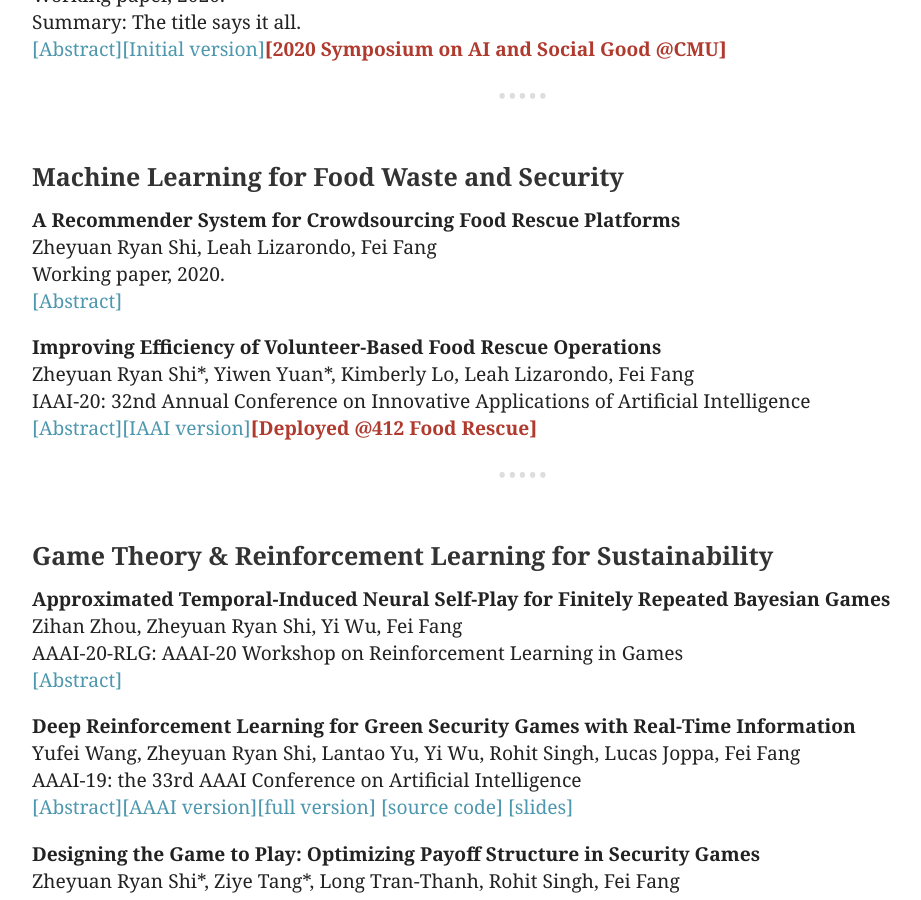
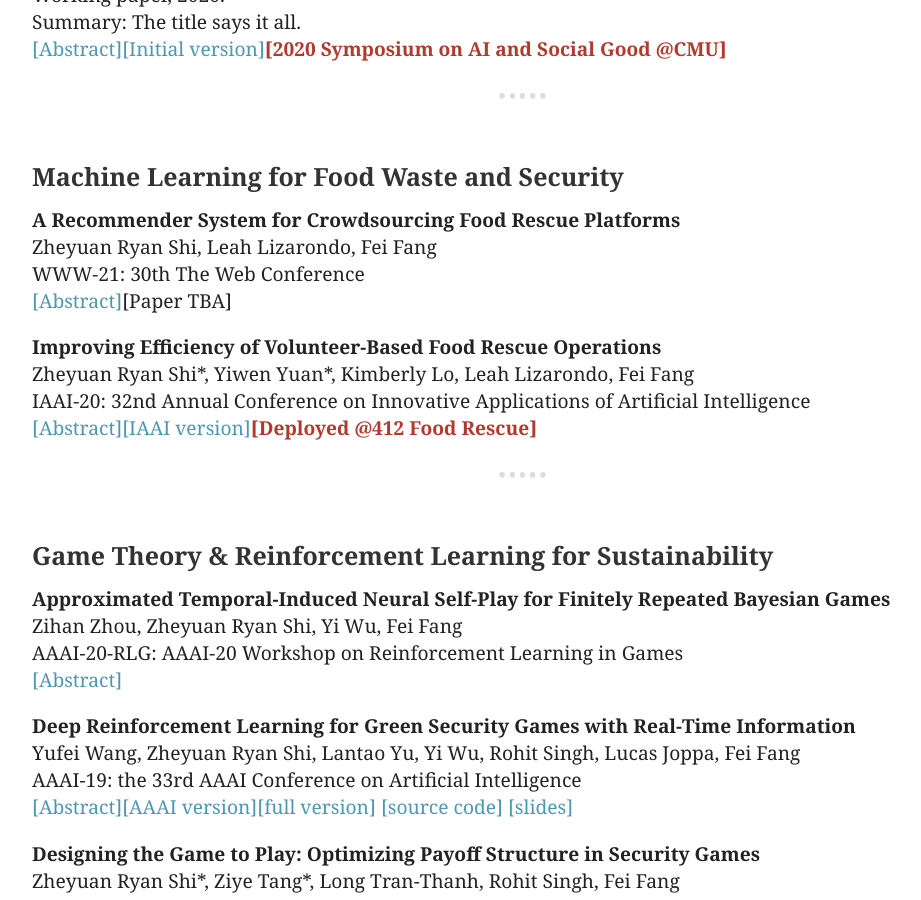
Before and after one commit to ryanzshi/ryanzshi.github.io, a Jekyll site: the page built from index.md, in a window 1280 px wide and 900 px high, scrolled down 940 px. Shown: the whole window, without its empty margins (116-1037 px from the left). Built offline with Jekyll 4.4.1, drawn with Linux system fonts in a browser that asks for light colours.

Commit message:
add www paper

```diff
--- a/index.md
+++ b/index.md
@@ -91,9 +91,9 @@ Summary: The title says it all.
 <br>
 Zheyuan Ryan Shi, Leah Lizarondo, Fei Fang
 <br>
-Working paper, 2020.
+WWW-21: 30th The Web Conference
 <br>
-<a id="abs-frrecsys-button" onclick="absCHF('abs-frrecsys')">[Abstract]</a>
+<a id="abs-frrecsys-button" onclick="absCHF('abs-frrecsys')">[Abstract]</a>[Paper TBA]
 <div id="abs-frrecsys" style="display:none;">
 <blockquote>The challenges of food waste and insecurity arise in wealthy and developing nations alike, impacting millions of livelihoods. The ongoing pandemic only exacerbates the problem. A major force to combat food waste and insecurity, food rescue (FR) organizations match food donations to the non-profits that serve low-resource communities. Since they rely on external volunteers to pick up and deliver the food, some FRs use web-based mobile applications to reach the right set of volunteers. In this paper, we propose the first machine learning based model to improve volunteer engagement in the food waste and security domain. We (1) develop a recommender system to send push notifications to the most likely volunteers for each given rescue, (2) leverage a mathematical programming based approach to diversify our recommendations, and (3) propose an online algorithm to dynamically select the volunteers to notify without the knowledge of future rescues. Our recommendation system improves the hit ratio from 44% achieved by the previous method to 73%. A pilot study of our method is scheduled to take place in the near future.</blockquote>
 </div>
```
Also changed, not shown: 2 other files.
